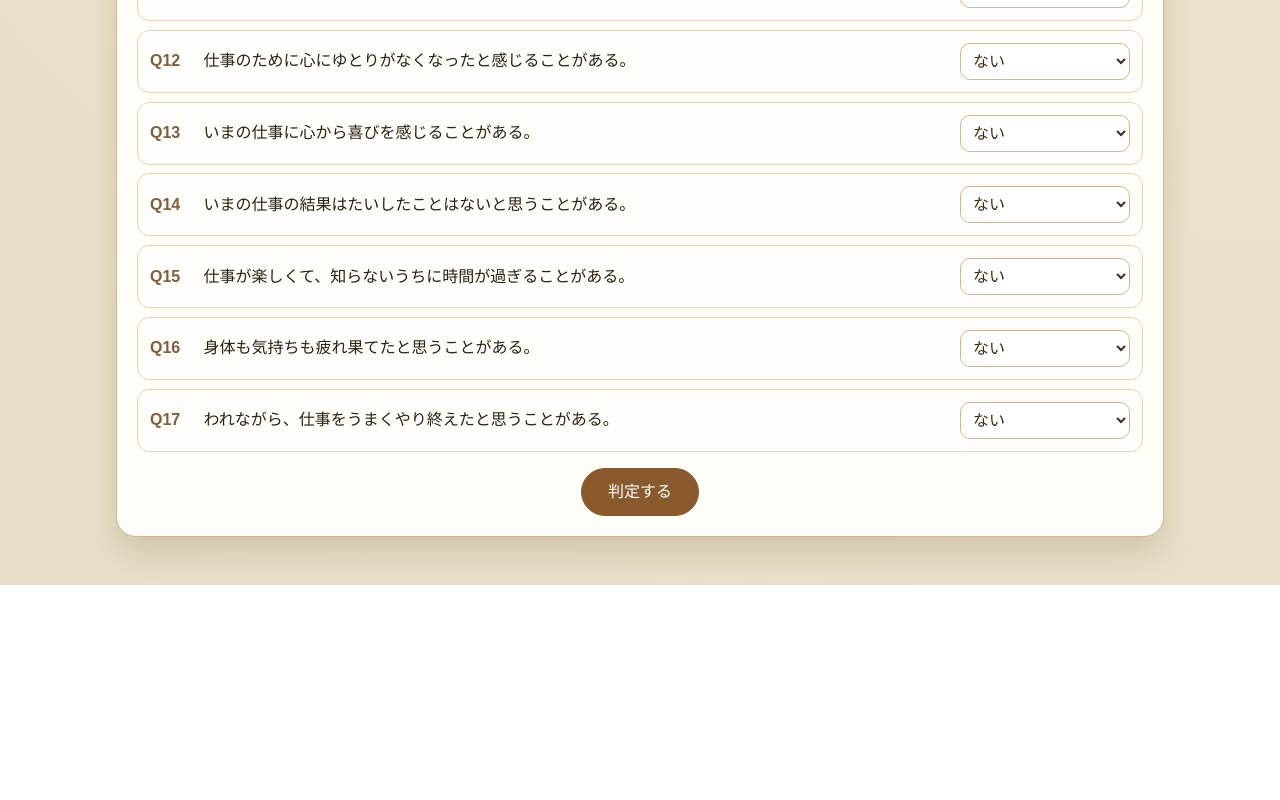
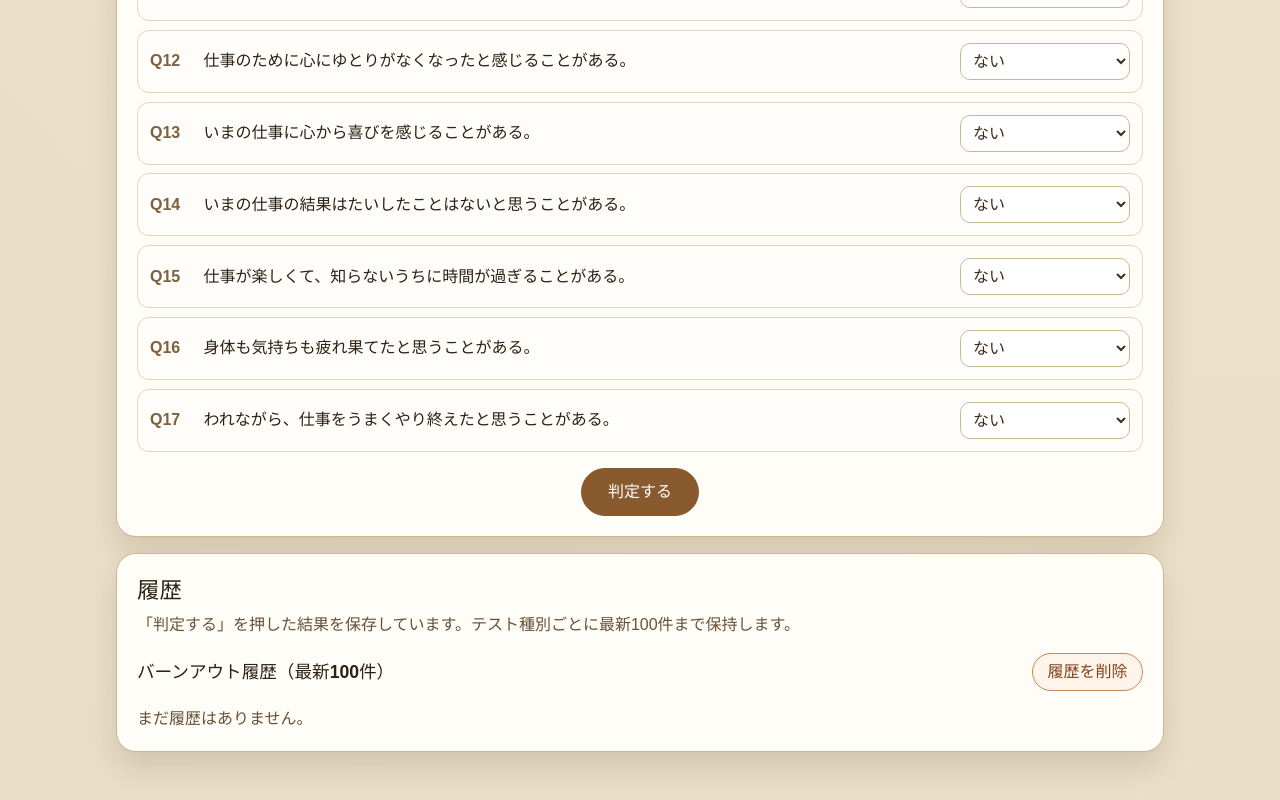
Before and after one commit to mima3/sample_gencode, a React (Vite) app in the folder codex/: page / in a window 1280 px wide. Shown: the part 1123-1923 px from the top of the page. Before the commit the page ends 1708 px from the top, so only its background shows below. Built offline with nearby package versions, Linux system fonts and the light colour scheme.

Commit message:
support history

```diff
--- a/codex/src/App.css
+++ b/codex/src/App.css
@@ -220,6 +220,103 @@
   line-height: 1.55;
 }
 
+.history-panel {
+  margin-top: 1rem;
+}
+
+.history-subsection {
+  margin-top: 1rem;
+}
+
+.history-subsection-header {
+  display: flex;
+  justify-content: space-between;
+  align-items: center;
+  gap: 1rem;
+}
+
+.history-subsection-header h3 {
+  margin: 0;
+  font-size: 1.1rem;
+}
+
+.history-delete-button {
+  appearance: none;
+  border: 1px solid #c98552;
+  background: #fff4e9;
+  color: #7f451f;
+  border-radius: 999px;
+  font-weight: 700;
+  padding: 0.35rem 0.9rem;
+  cursor: pointer;
+}
+
+.history-empty {
+  margin: 1rem 0 0;
+  color: #6a5135;
+}
+
+.history-list {
+  margin-top: 1rem;
+  display: grid;
+  gap: 0.7rem;
+}
+
+.history-item {
+  border: 1px solid #dfc7a0;
+  border-radius: 12px;
+  background: #fff;
+  overflow: hidden;
+}
+
+.history-item summary {
+  cursor: pointer;
+  list-style: none;
+  display: flex;
+  justify-content: space-between;
+  gap: 1rem;
+  padding: 0.8rem 1rem;
+  font-weight: 600;
+}
+
+.history-item summary::-webkit-details-marker {
+  display: none;
+}
+
+.history-heading {
+  color: #5d4328;
+}
+
+.history-body {
+  border-top: 1px solid #ecd9ba;
+  padding: 0.8rem 1rem 1rem;
+}
+
+.history-subtitle {
+  margin: 0.2rem 0 0.4rem;
+  font-weight: 700;
+  color: #6a5135;
+}
+
+.history-score-list {
+  margin: 0;
+  padding-left: 1.2rem;
+}
+
+.history-answers {
+  display: flex;
+  flex-wrap: wrap;
+  gap: 0.45rem;
+}
+
+.history-answer-chip {
+  font-size: 0.85rem;
+  padding: 0.22rem 0.55rem;
+  border-radius: 999px;
+  border: 1px solid #d6bd95;
+  background: #fff6e8;
+}
+
 @media (max-width: 860px) {
   .question-row {
     grid-template-columns: auto 1fr;
--- a/codex/src/App.tsx
+++ b/codex/src/App.tsx
@@ -1,4 +1,4 @@
-import { useState } from 'react'
+import { useMemo, useState } from 'react'
 import './App.css'
 import Hero from './components/Hero'
 import QuestionList from './components/QuestionList'
@@ -12,8 +12,70 @@ import {
   createBoreoutInitialAnswers,
   createBurnoutInitialAnswers,
 } from './data/mentalTests'
+import { appendHistory, clearHistoryByType, loadHistory } from './utils/history'
 import { calculateBoreoutResult, calculateBurnoutResults } from './utils/scoring'
-import type { ActiveTest, TestResult } from './types/mental'
+import type { ActiveTest, HistoryEntry, TestResult } from './types/mental'
+
+function createHistoryId(): string {
+  if (typeof crypto !== 'undefined' && typeof crypto.randomUUID === 'function') {
+    return crypto.randomUUID()
+  }
+
+  return `${Date.now()}-${Math.random().toString(16).slice(2)}`
+}
+
+type HistorySectionProps = {
+  entries: HistoryEntry[]
+  onDelete: () => void
+  title: string
+}
+
+function HistorySection({ entries, onDelete, title }: HistorySectionProps) {
+  return (
+    <section className="history-subsection">
+      <div className="history-subsection-header">
+        <h3>{title}</h3>
+        <button className="history-delete-button" onClick={onDelete} type="button">
+          履歴を削除
+        </button>
+      </div>
+
+      {entries.length === 0 ? (
+        <p className="history-empty">まだ履歴はありません。</p>
+      ) : (
+        <div className="history-list" role="list">
+          {entries.map((entry) => (
+            <details className="history-item" key={entry.id} role="listitem">
+              <summary>
+                <span className="history-heading">{new Date(entry.createdAt).toLocaleString('ja-JP')}</span>
+              </summary>
+
+              <div className="history-body">
+                <p className="history-subtitle">スコア</p>
+                <ul className="history-score-list">
+                  {entry.results.map((result) => (
+                    <li key={`${entry.id}-${result.key}`}>
+                      {result.title}: {result.score}（{result.label}）
+                    </li>
+                  ))}
+                </ul>
+
+                <p className="history-subtitle">回答</p>
+                <div className="history-answers">
+                  {Object.entries(entry.answers).map(([index, value]) => (
+                    <span className="history-answer-chip" key={`${entry.id}-q${index}`}>
+                      Q{Number(index) + 1}: {value}
+                    </span>
+                  ))}
+                </div>
+              </div>
+            </details>
+          ))}
+        </div>
+      )}
+    </section>
+  )
+}
 
 function App() {
   const [activeTest, setActiveTest] = useState<ActiveTest>('burnout')
@@ -21,13 +83,43 @@ function App() {
   const [boreoutAnswers, setBoreoutAnswers] = useState(createBoreoutInitialAnswers)
   const [burnoutResults, setBurnoutResults] = useState<TestResult[] | null>(null)
   const [boreoutResult, setBoreoutResult] = useState<TestResult | null>(null)
+  const [history, setHistory] = useState<HistoryEntry[]>(loadHistory)
+
+  const burnoutHistory = useMemo(
+    () => history.filter((entry) => entry.testType === 'burnout'),
+    [history],
+  )
+  const boreoutHistory = useMemo(
+    () => history.filter((entry) => entry.testType === 'boreout'),
+    [history],
+  )
 
   const handleBurnoutCalculate = () => {
-    setBurnoutResults(calculateBurnoutResults(burnoutAnswers, burnoutQuestions))
+    const results = calculateBurnoutResults(burnoutAnswers, burnoutQuestions)
+    setBurnoutResults(results)
+    setHistory(
+      appendHistory({
+        id: createHistoryId(),
+        createdAt: new Date().toISOString(),
+        testType: 'burnout',
+        answers: burnoutAnswers,
+        results,
+      }),
+    )
   }
 
   const handleBoreoutCalculate = () => {
-    setBoreoutResult(calculateBoreoutResult(boreoutAnswers))
+    const result = calculateBoreoutResult(boreoutAnswers)
+    setBoreoutResult(result)
+    setHistory(
+      appendHistory({
+        id: createHistoryId(),
+        createdAt: new Date().toISOString(),
+        testType: 'boreout',
+        answers: boreoutAnswers,
+        results: [result],
+      }),
+    )
   }
 
   return (
@@ -76,6 +168,27 @@ function App() {
           {boreoutResult && <ResultGrid results={[boreoutResult]} />}
         </section>
       )}
+
+      <section className="panel history-panel">
+        <header className="panel-header">
+          <h2>履歴</h2>
+          <p>「判定する」を押した結果を保存しています。テスト種別ごとに最新100件まで保持します。</p>
+        </header>
+
+        {activeTest === 'burnout' ? (
+          <HistorySection
+            entries={burnoutHistory}
+            onDelete={() => setHistory(clearHistoryByType('burnout'))}
+            title="バーンアウト履歴（最新100件）"
+          />
+        ) : (
+          <HistorySection
+            entries={boreoutHistory}
+            onDelete={() => setHistory(clearHistoryByType('boreout'))}
+            title="ボーアウト履歴（最新100件）"
+          />
+        )}
+      </section>
     </main>
   )
 }
--- /dev/null
+++ b/codex/src/utils/history.ts
@@ -0,0 +1,84 @@
+import type { ActiveTest, HistoryEntry } from '../types/mental'
+
+export const HISTORY_STORAGE_KEY = 'mentaltest.history.v1'
+export const HISTORY_LIMIT_PER_TYPE = 100
+
+function toHistoryEntryArray(value: unknown): HistoryEntry[] {
+  if (!Array.isArray(value)) {
+    return []
+  }
+
+  return value.filter((entry): entry is HistoryEntry => {
+    if (!entry || typeof entry !== 'object') {
+      return false
+    }
+
+    const record = entry as Partial<HistoryEntry>
+    return (
+      typeof record.id === 'string' &&
+      typeof record.createdAt === 'string' &&
+      (record.testType === 'burnout' || record.testType === 'boreout') &&
+      typeof record.answers === 'object' &&
+      Array.isArray(record.results)
+    )
+  })
+}
+
+function limitByType(history: HistoryEntry[]): HistoryEntry[] {
+  const burnout: HistoryEntry[] = []
+  const boreout: HistoryEntry[] = []
+
+  for (const entry of history) {
+    if (entry.testType === 'burnout' && burnout.length < HISTORY_LIMIT_PER_TYPE) {
+      burnout.push(entry)
+    }
+
+    if (entry.testType === 'boreout' && boreout.length < HISTORY_LIMIT_PER_TYPE) {
+      boreout.push(entry)
+    }
+  }
+
+  return [...burnout, ...boreout]
+}
+
+export function loadHistory(): HistoryEntry[] {
+  if (typeof window === 'undefined') {
+    return []
+  }
+
+  const raw = window.localStorage.getItem(HISTORY_STORAGE_KEY)
+  if (!raw) {
+    return []
+  }
+
+  try {
+    const parsed = JSON.parse(raw) as unknown
+    return limitByType(toHistoryEntryArray(parsed))
+  } catch {
+    return []
+  }
+}
+
+export function saveHistory(history: HistoryEntry[]): void {
+  if (typeof window === 'undefined') {
+    return
+  }
+
+  window.localStorage.setItem(HISTORY_STORAGE_KEY, JSON.stringify(limitByType(history)))
+}
+
+export function appendHistory(entry: HistoryEntry): HistoryEntry[] {
+  const current = loadHistory()
+  const sameType = [entry, ...current.filter((item) => item.testType === entry.testType)]
+  const otherType = current.filter((item) => item.testType !== entry.testType)
+  const next = limitByType([...sameType, ...otherType])
+
+  saveHistory(next)
+  return next
+}
+
+export function clearHistoryByType(testType: ActiveTest): HistoryEntry[] {
+  const next = loadHistory().filter((item) => item.testType !== testType)
+  saveHistory(next)
+  return next
+}
```
Also changed, not shown: codex/src/types/mental.ts (+8 -0 lines), 2 other files (tests, documents, lock files or other folders).
